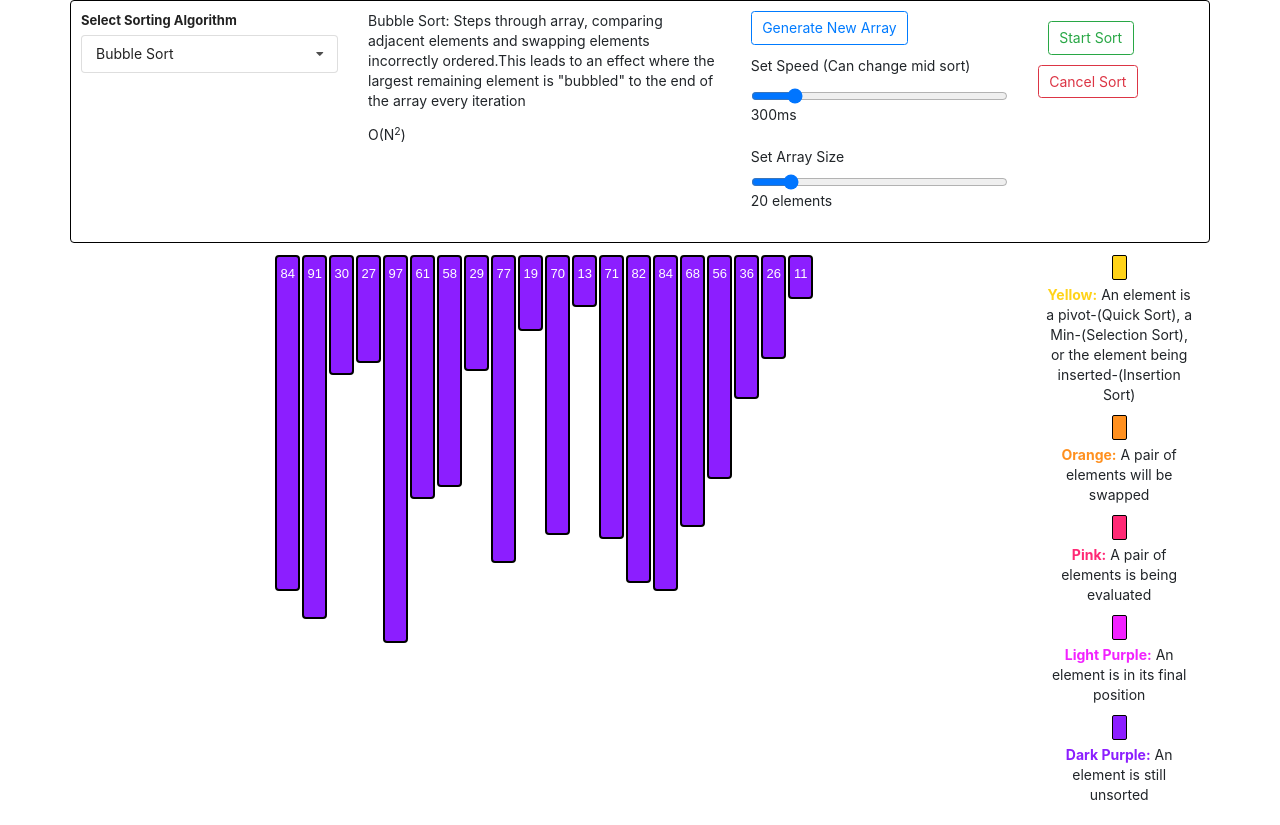
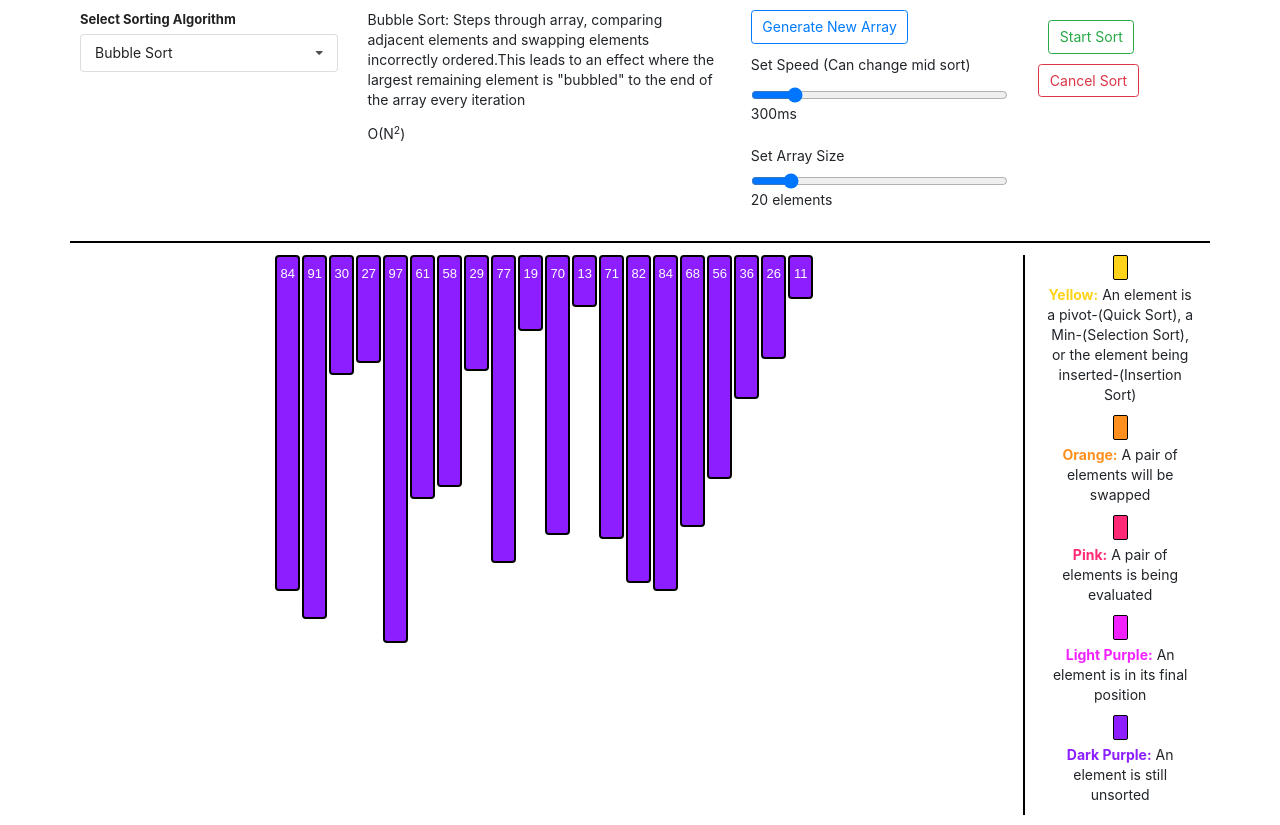
Before and after one commit to ZacheryFogg/Sorting-Algorithm-Visualizer, a React (Create React App) app: page / in a window 1280 px wide. Built offline with nearby package versions, Linux system fonts and the light colour scheme.

Commit message:
Added more styling

```diff
--- a/src/styles/arrayDisplay.css
+++ b/src/styles/arrayDisplay.css
@@ -38,3 +38,7 @@
   font-style: serif;
   padding-bottom: 10px;
 }
+
+#legend {
+  border-left: solid black 2px;
+}
--- a/src/styles/controlBar.css
+++ b/src/styles/controlBar.css
@@ -1,17 +1,17 @@
 #controlBar {
-  border: 1px solid black;
-  border-radius: 4px;
+  border-bottom: 2px solid black;
   padding: 10px;
 }
 #generateNewArrayBtn {
   display: inline-block;
   margin-bottom: 10px;
+  color: white;
 }
 
 #speedRangeContainer {
 }
 #speedRangeInput {
-  padding: 5px;
+  padding: 8px;
 }
 
 #speedRangeLabel {
```
Also changed, not shown: 1 other file (tests, documents, lock files or other folders).
